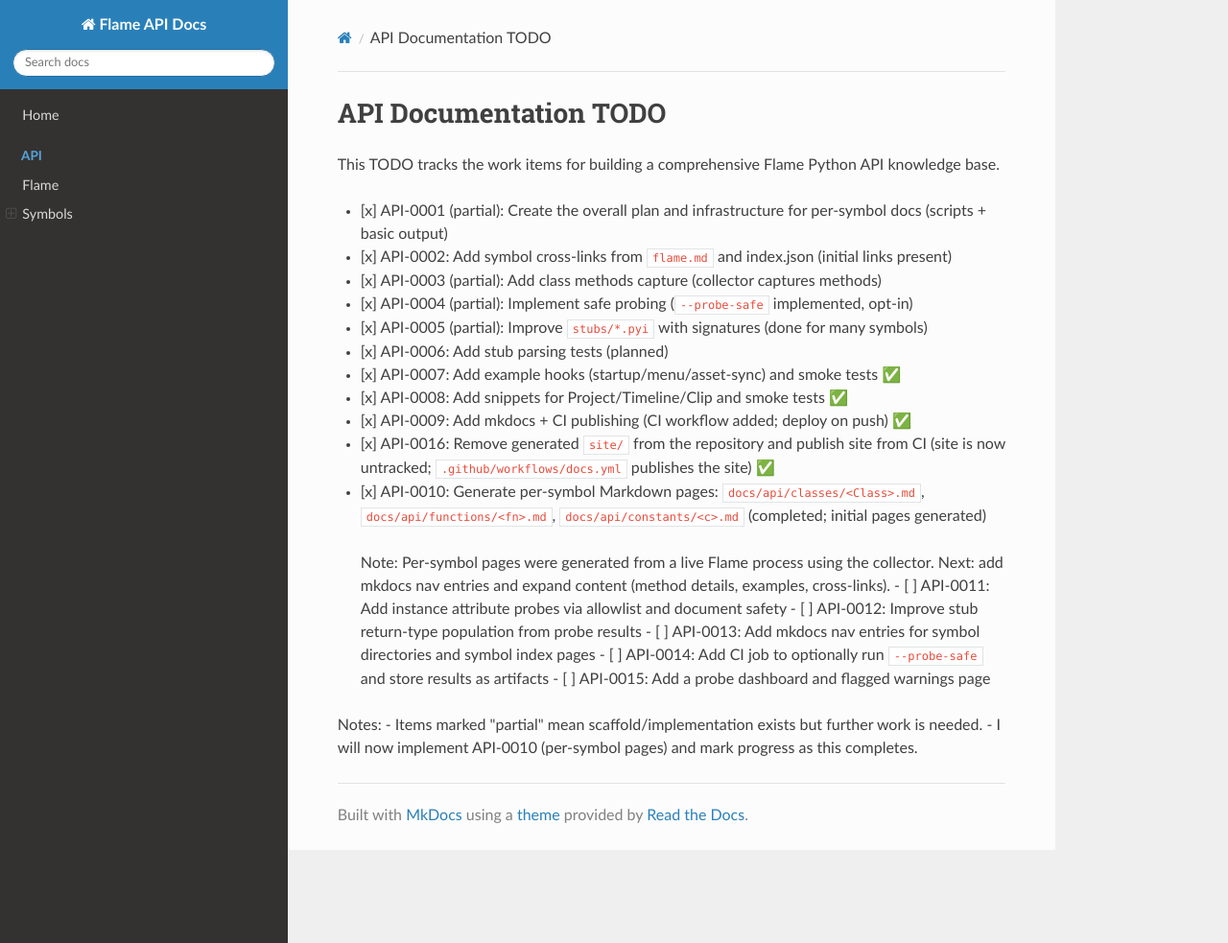
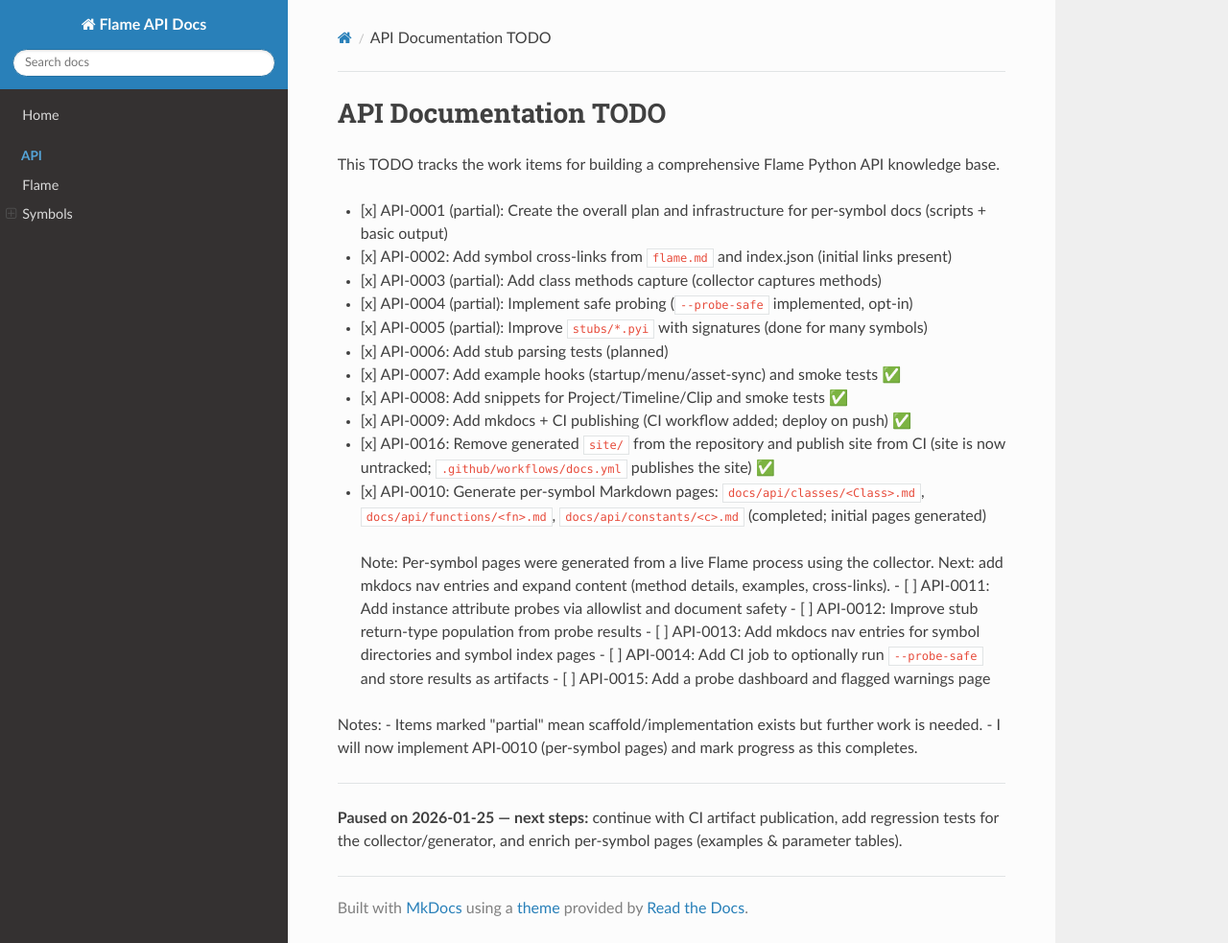
Before and after one commit to phil-man-git-hub/VSCODE-CONNECT-TO-FLAME, an MkDocs documentation site: the page built from docs/api/TODO.md, in a window 1280 px wide and 983 px high. Shown: the whole window at 96% size. Built offline with MkDocs 1.6.1, drawn with Linux system fonts in a browser that asks for light colours; nearby versions of some CDN libraries.

Commit message:
chore: mark project paused (2026-01-25) with next steps in TODOs

```diff
--- a/docs/api/TODO.md
+++ b/docs/api/TODO.md
@@ -24,3 +24,7 @@ This TODO tracks the work items for building a comprehensive Flame Python API kn
 Notes:
 - Items marked "partial" mean scaffold/implementation exists but further work is needed.
 - I will now implement API-0010 (per-symbol pages) and mark progress as this completes.
+
+---
+
+**Paused on 2026-01-25 — next steps:** continue with CI artifact publication, add regression tests for the collector/generator, and enrich per-symbol pages (examples & parameter tables).
```
Also changed, not shown: TODO.md (+4 -0 lines).
